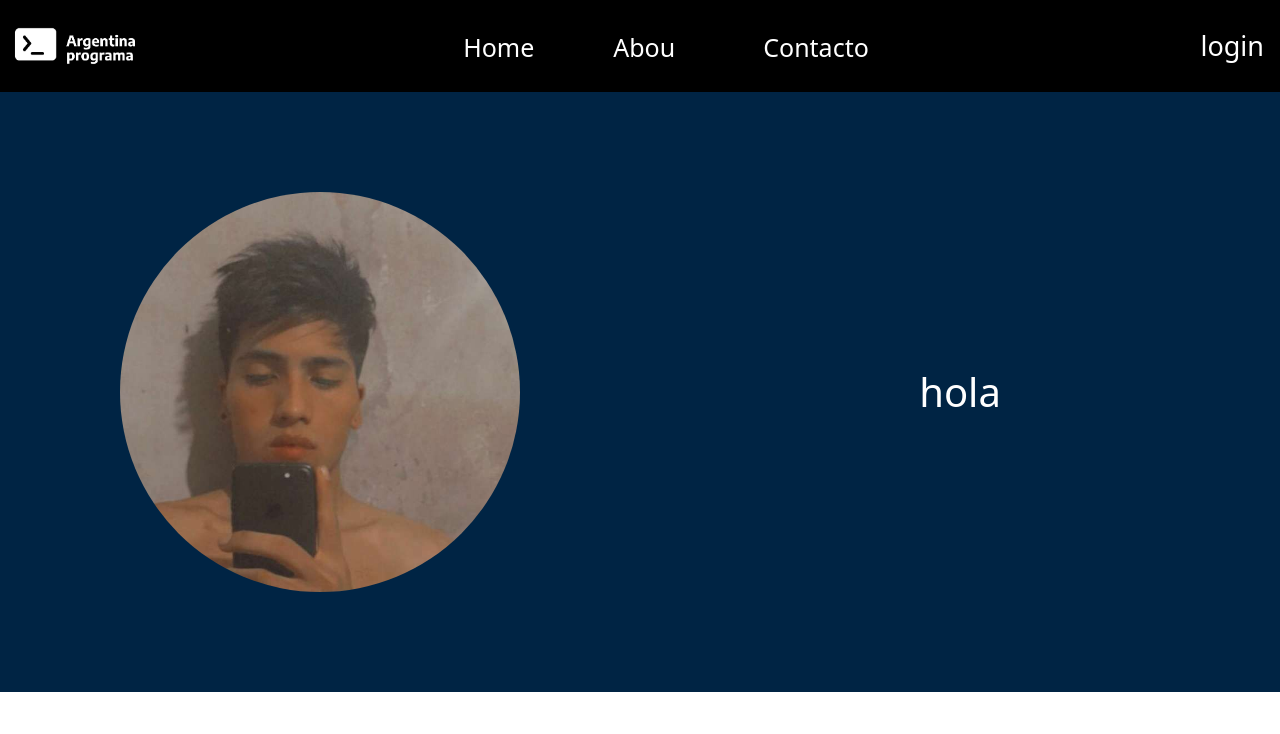
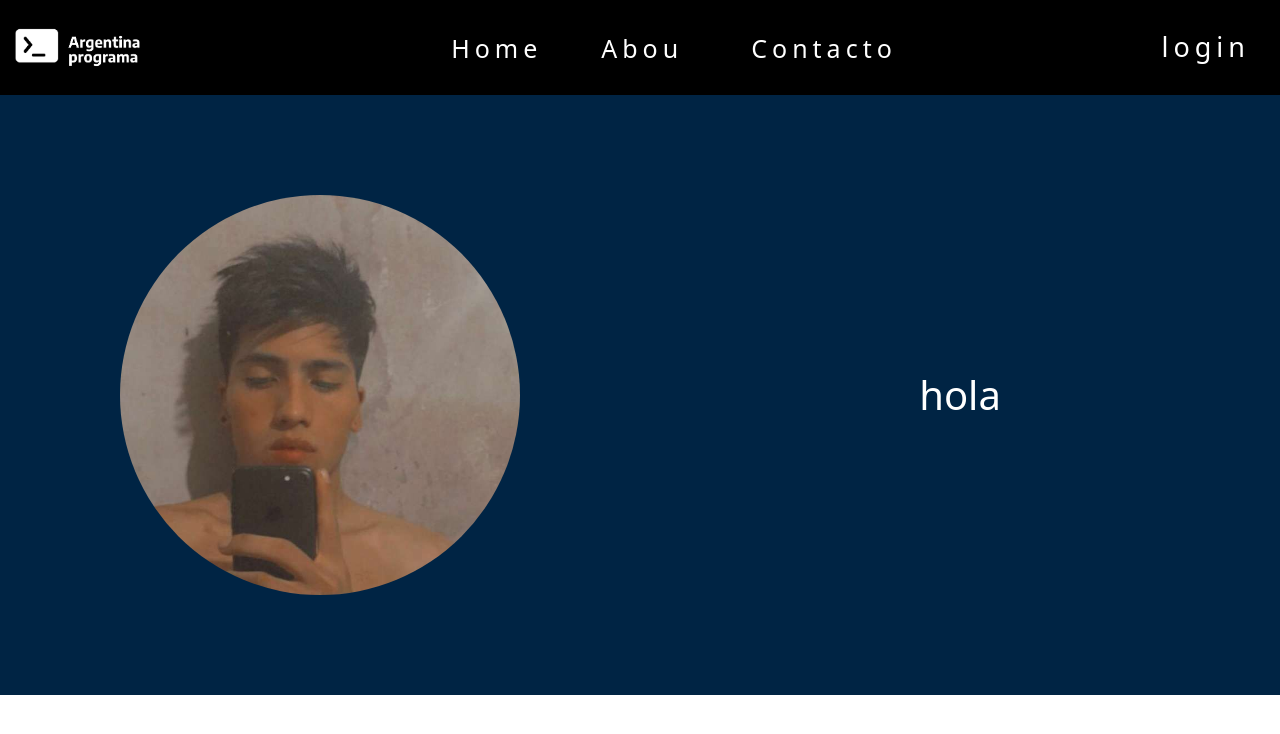
Before and after one commit to Maicol28052000/proyectofinal, an Angular app in the folder proyecto/: page / in a window 1280 px wide. Shown: the top 734 px of the page. Built offline with nearby package versions, Linux system fonts and the light colour scheme.

Commit message:
inicio listo

```diff
--- a/proyecto/src/app/components/inicio/inicio.component.css
+++ b/proyecto/src/app/components/inicio/inicio.component.css
@@ -1,40 +1,39 @@
 *{margin: 0%;padding: 0%;box-sizing: border-box;}
-nav{
+
+nav{                     /*con esto fijamos el nav*/
     position:sticky;
     top: 0;
 }
-
-.container-fluid{
-    background-color: black;
+.container-fluid{         /*fondo para el container padre dentro del nav*/
+    background-color: rgb(0, 0, 0);
     width: 100%;
 }
-.navbar-toggler{
-    border: none !important;
-}.navbar-toggler:focus{
-    box-shadow: none !important;
-}
-ul li a{
+
+ul li a{                   /*tamaño y color de letra de los link*/
     color: white;
     width: 150px;
 }
-
-#login:hover{
-    color: rgb(192, 27, 129) !important;
-    box-shadow: 0 0 10px rgb(192, 27, 129),0 0 40px rgb(192, 27, 129),0 0 80px rgb(192, 27, 129);
+.nav-link{                   /*efecto neon a los link*/
+    padding: 5px;
+    letter-spacing: 5px;
+    overflow: hidden;
+    transition: 0.2s;
+    border-radius: 2vh;
+}
+.nav-link:hover{               /*efecto neon a los link*/
+    padding: 5px;
+    color: black;
+    background-color: cyan;
+    box-shadow: 0 0 10px cyan,
+    0 0 40px cyan,
+    0 0 80px cyan;
+    transition: 1,5;
 }
 
-
-#navbarTogglerDemo03{
-    padding:1px 1px 1px 25px;
+#navbarTogglerDemo03{       /*desplazamiento para vista de pantallas chicas*/
+    padding:0px 25px 0px 25px;
     transition: 1s;
 }
-
-.nav-link{
-    color: white;
-    padding: 15px 15px;
-    transition: 0,6s;
+.navbar-toggler:focus{
+    box-shadow: none !important;
 }
-.nav-link:hover{
-    color: rgb(192, 27, 129) !important;
-    box-shadow: 0 0 10px rgb(192, 27, 129),0 0 40px rgb(192, 27, 129),0 0 80px rgb(192, 27, 129);
-}
--- a/proyecto/src/app/components/inicio/inicio.component.html
+++ b/proyecto/src/app/components/inicio/inicio.component.html
@@ -1,8 +1,8 @@
 <nav class="navbar navbar-expand-lg bg-body-tertiary">
     <div class="container-fluid">
-    <img class="img-fluid" src="../../../assets/img/logo.png" alt="" width="150">
+    <img class="img-fluid" src="../../../assets/img/logo.png" width="155"> <!-- el logo argentina programa-->
       <button class="navbar-toggler" type="button" data-bs-toggle="collapse" data-bs-target="#navbarTogglerDemo03" aria-controls="navbarTogglerDemo03" aria-expanded="false" aria-label="Toggle navigation">
-        <img class="menu" src="../../../assets/img/menu.png" width="50" style="border:none;">
+        <img class="menu" src="../../../assets/img/menu.png" width="60" style="padding-right: 5px;"> <!--boton que aparece cuando cambia el tamaño de pantalla -->
       </button>
       <div class="collapse navbar-collapse" id="navbarTogglerDemo03">
           <ul class="navbar-nav m-auto mb-2 mb-lg-0">
@@ -16,8 +16,8 @@
             <a class="nav-link" href="" style="font-size: 25px;">Contacto</a>
           </li>
         </ul>
-        <a class="nav-link" href="" style="font-size: 27px;">login</a>
+        <a class="nav-link" href="" style="font-size: 27px;color: white;">login</a>
     </div>
     </div>
   </nav>
-  <app-presentacion id="banner" ></app-presentacion>
+  <app-presentacion></app-presentacion>
```
